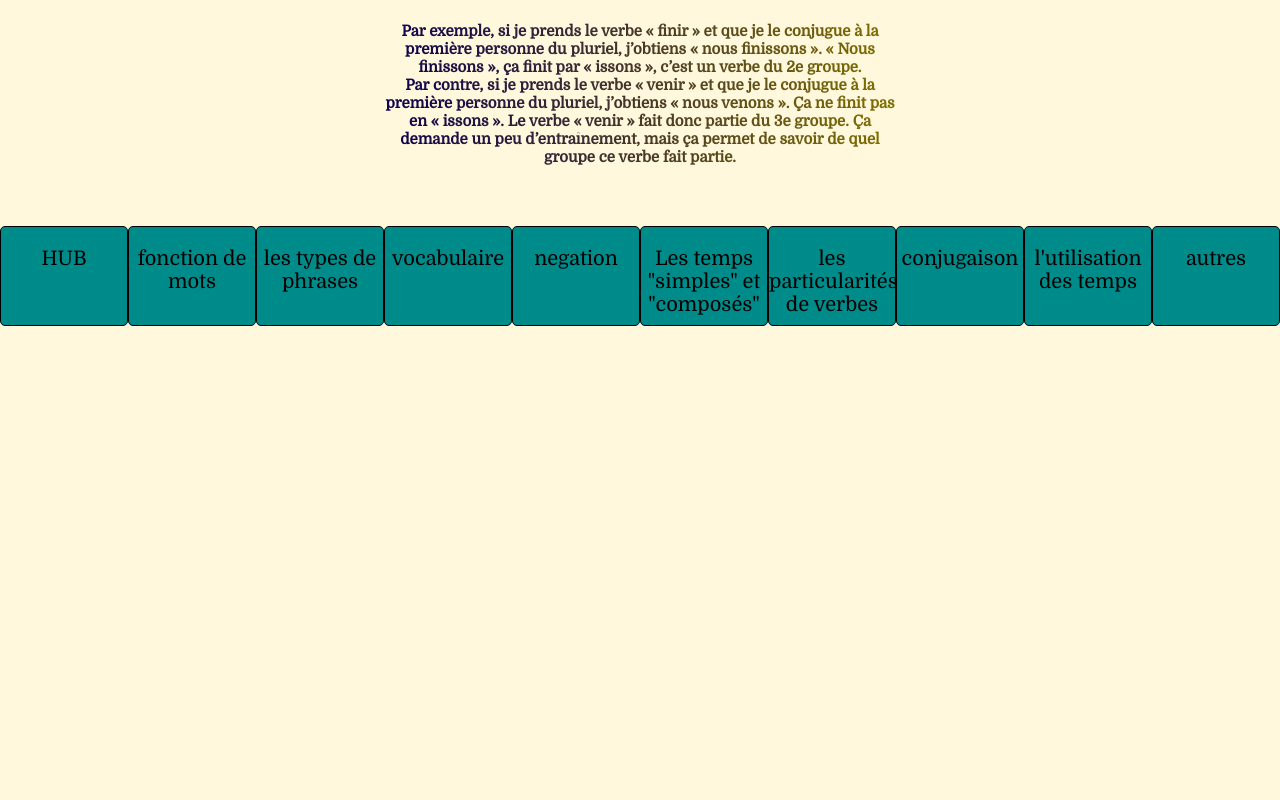
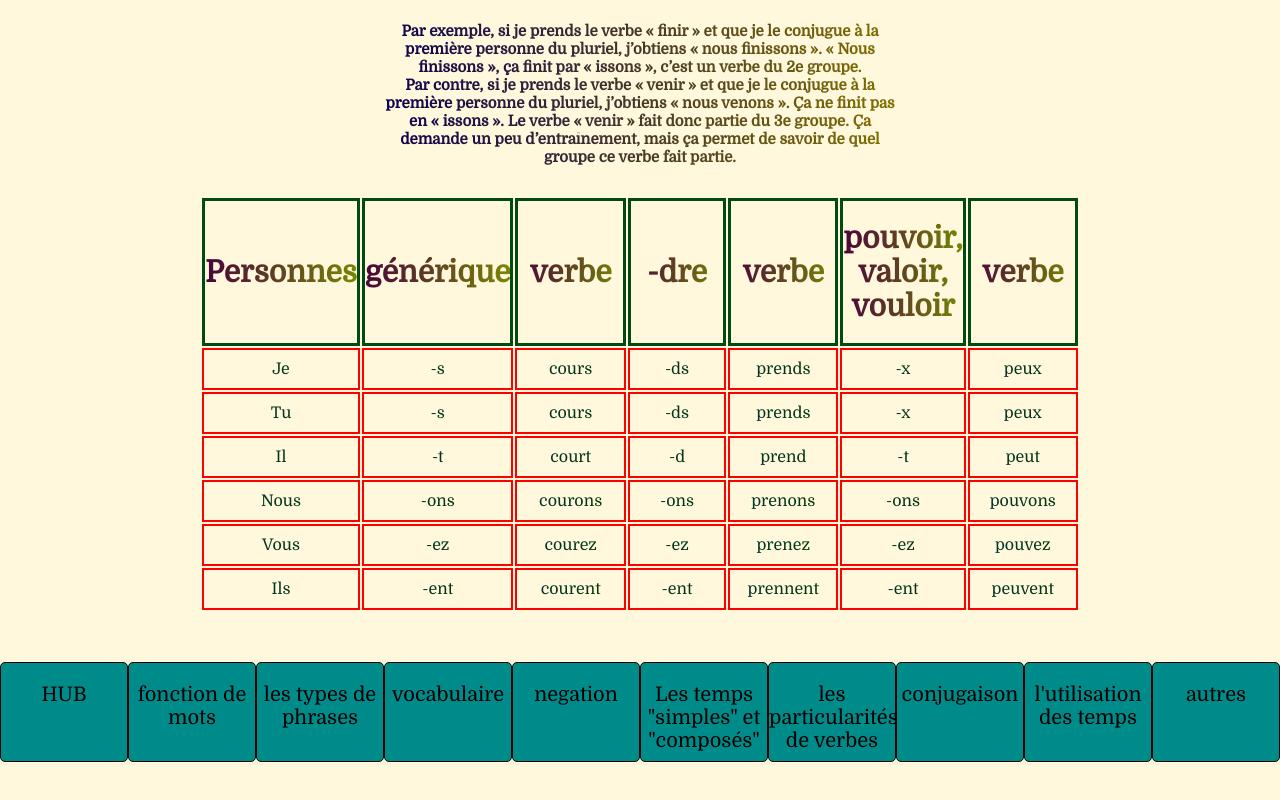
Before and after one commit to TheorieVue/francais, a plain HTML site: page trgroup.html in a window 1280 px wide. Shown: the part 1539-2339 px from the top of the page. Before the commit the page ends 1955 px from the top, so only its background shows below. Drawn offline with nearby package versions, Linux system fonts and the light colour scheme; some packages are replaced by stand-ins of ours.

Commit message:
Update trgroup.html

```diff
--- a/trgroup.html
+++ b/trgroup.html
@@ -106,6 +106,71 @@
             groupe. Ça demande un peu d’entraînement, mais ça permet de savoir
             de quel groupe ce verbe fait partie.
           </h3>
+          <table class="tbl7">
+            <tr>
+              <th>Personnes</th>
+              <th>générique</th>
+              <th>verbe</th>
+              <th>-dre</th>
+              <th>verbe</th>
+              <th>pouvoir, valoir, vouloir</th>
+              <th>verbe</th>
+            </tr>
+            <tr>
+              <td>Je</td>
+              <td>-s</td>
+              <td>cours</td>
+              <td>-ds</td>
+              <td>prends</td>
+              <td>-x</td>
+              <td>peux</td>
+            </tr>
+            <tr>
+              <td>Tu</td>
+              <td>-s</td>
+              <td>cours</td>
+              <td>-ds</td>
+              <td>prends</td>
+              <td>-x</td>
+              <td>peux</td>
+            </tr>
+            <tr>
+              <td>Il</td>
+              <td>-t</td>
+              <td>court</td>
+              <td>-d</td>
+              <td>prend</td>
+              <td>-t</td>
+              <td>peut</td>
+            </tr>
+            <tr>
+              <td>Nous</td>
+              <td>-ons</td>
+              <td>courons</td>
+              <td>-ons</td>
+              <td>prenons</td>
+              <td>-ons</td>
+              <td>pouvons</td>
+            </tr>
+            <tr>
+              <td>Vous</td>
+              <td>-ez</td>
+              <td>courez</td>
+              <td>-ez</td>
+              <td>prenez</td>
+              <td>-ez</td>
+              <td>pouvez</td>
+            </tr>
+            <tr>
+              <td>Ils</td>
+              <td>-ent</td>
+              <td>courent</td>
+              <td>-ent</td>
+              <td>prennent</td>
+              <td>-ent</td>
+              <td>peuvent</td>
+            </tr>
+          </table>
           <div id="progressbar"></div>
           <div id="scrollPath"></div>
           <div id="blob"></div>
```
